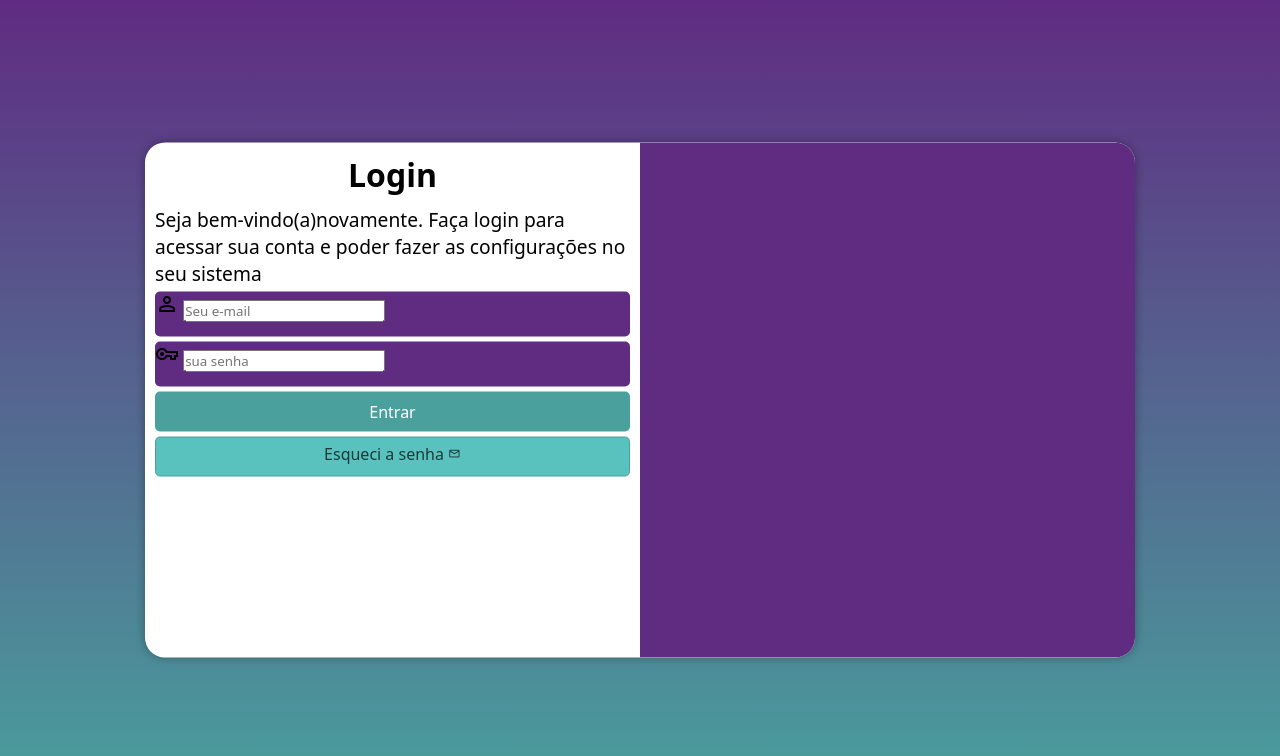
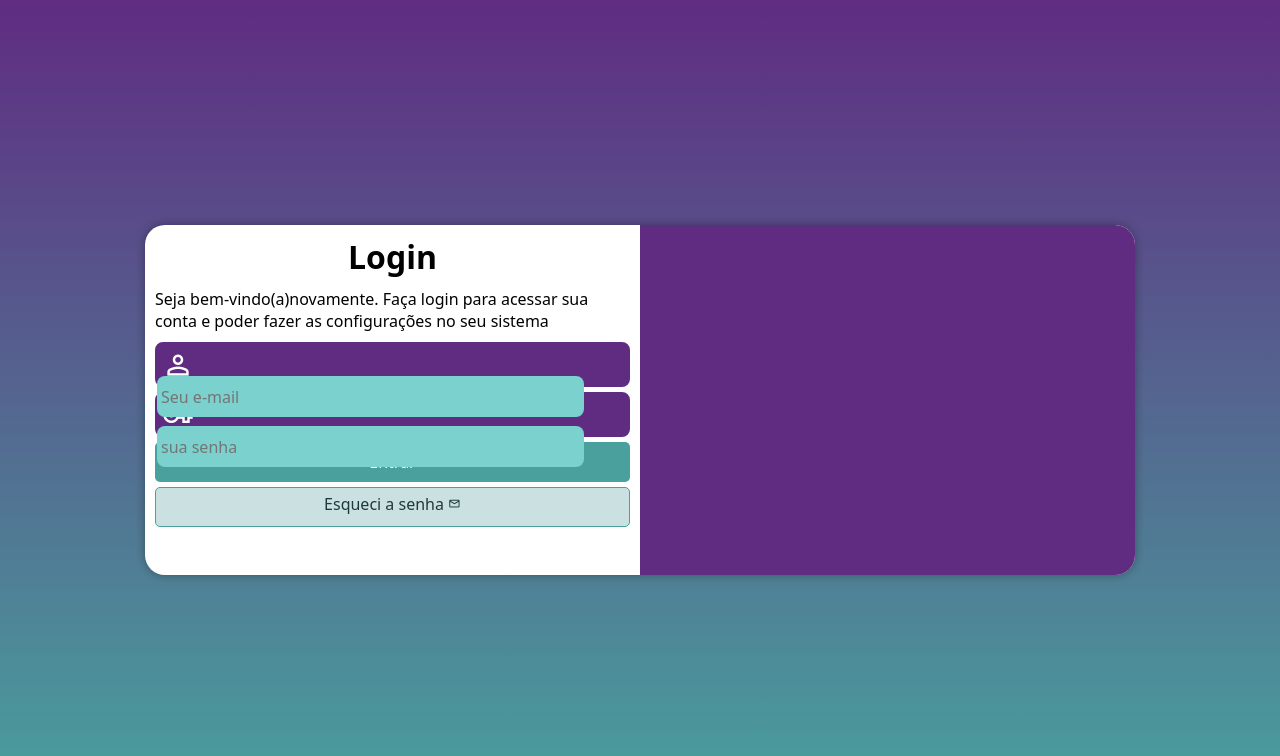
Before and after one commit to oigorsz/projeto-login, a plain HTML site: page index.html in a window 1280 px wide. Drawn offline with nearby package versions, Linux system fonts and the light colour scheme.

Commit message:
projeto concluido

```diff
--- a/estilos/mediaquyre.css
+++ b/estilos/mediaquyre.css
@@ -14,6 +14,7 @@
     }
     section#login {
         width: 80vw;
+        height: 300px;
     }
 
     section#login > div#img {
@@ -34,6 +35,7 @@
     }
     section#login {
         width: 990px;
+        height: 350px;
     }
 
     section#login > div#img {
@@ -53,6 +55,7 @@
     }
 
     div#form > p {
-        font-size: 1.2em;
+        font-size: 1em;
+        margin: 10px 0px;
     }
 }
--- a/estilos/style.css
+++ b/estilos/style.css
@@ -36,11 +36,11 @@ section#login {
     position: absolute;
     left: 50%;
     top: 50%;
-    transform: translate(-50%, -50%);
     overflow: hidden;
 
     box-shadow: 0px 0px 10px rgba(0, 0, 0, 0.336);
 
+    transform: translate(-50%, -50%);
     transition: width .3s, height .3s;
     transition-timing-function: ease;
 }
@@ -94,20 +94,47 @@ form > a.botao {
     height: 40px;
     padding-top: 5px;
     margin-top: 5px;
-    background-color: #59c2be;
+    background-color: #cbe0e0;
     color: #1c3a39;
     border: 1px solid #49a09d;
     border-radius: 5px;
     text-decoration: none;
 }
 
+
 form > div.campo {
     background-color:#5f2c82;
+    border: 2px solid #5f2c82 ;
     display: block;
     width: 100%;
     height: 45px;
-    border-radius: 5px;
+    border-radius: 8px;
     margin: 5px 0px;
+}
+
+div.campo > span {
+    color: #fff;
+    font-size: 2em;
+    width: 40px;
+    padding: 5px;
+}
+
+div.campo > input {
+    background-color: #7ad1ce;
+    width: calc(100% - 44px);
+    font-size: 1em;
+    height: 100%;
+    border: 0px;
+    border-radius: 8px;
+    padding: 4px;
+    cursor: pointer;
+    transform: translateY(-10px);
+}
+
+div.campo > input:focus-within {
+    background-color: #fff;
+    border: none;
+    cursor: auto;
 }
 
 div.campo > label {
@@ -115,7 +142,8 @@ div.campo > label {
 }
 
 form > a.botao:hover {
-    background-color: #6ef0eb;
+    background-color: #336b69;
+    color: #fff;
 }
 
 form > a.botao > span {
```
